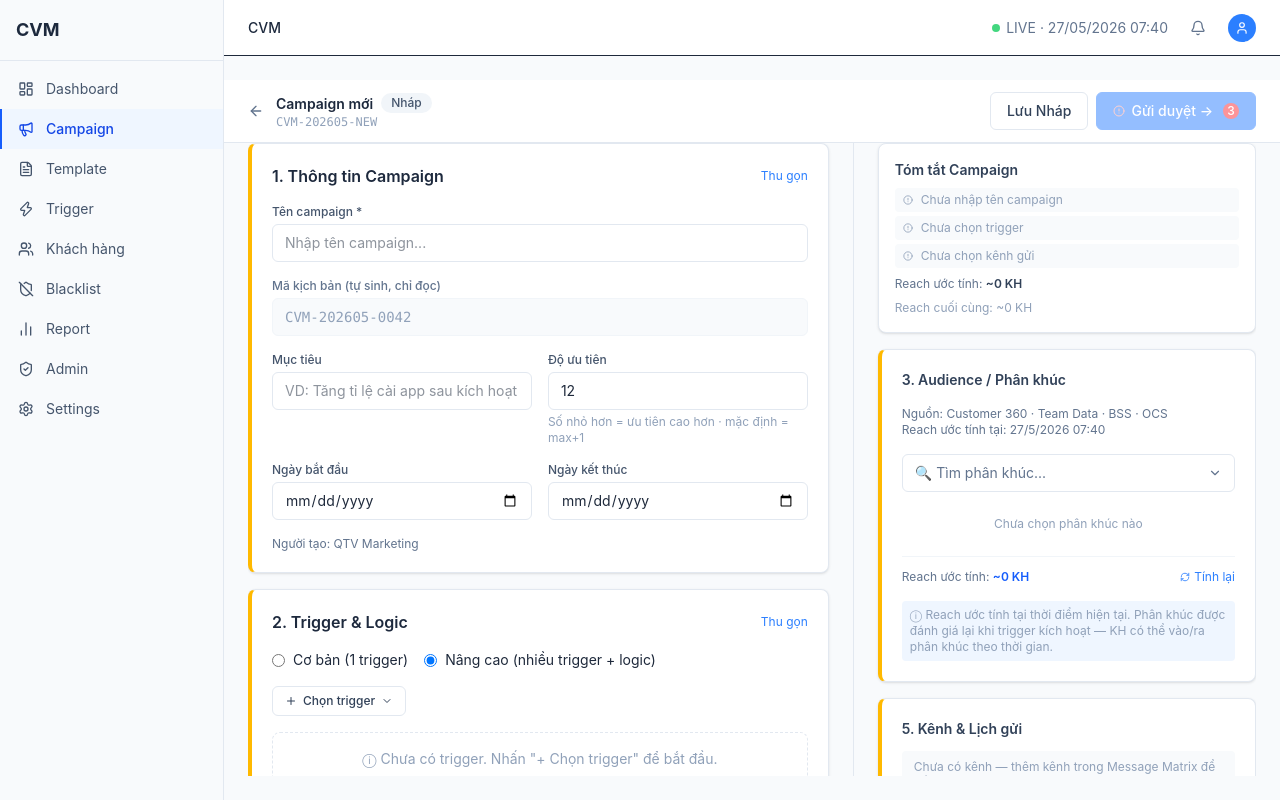
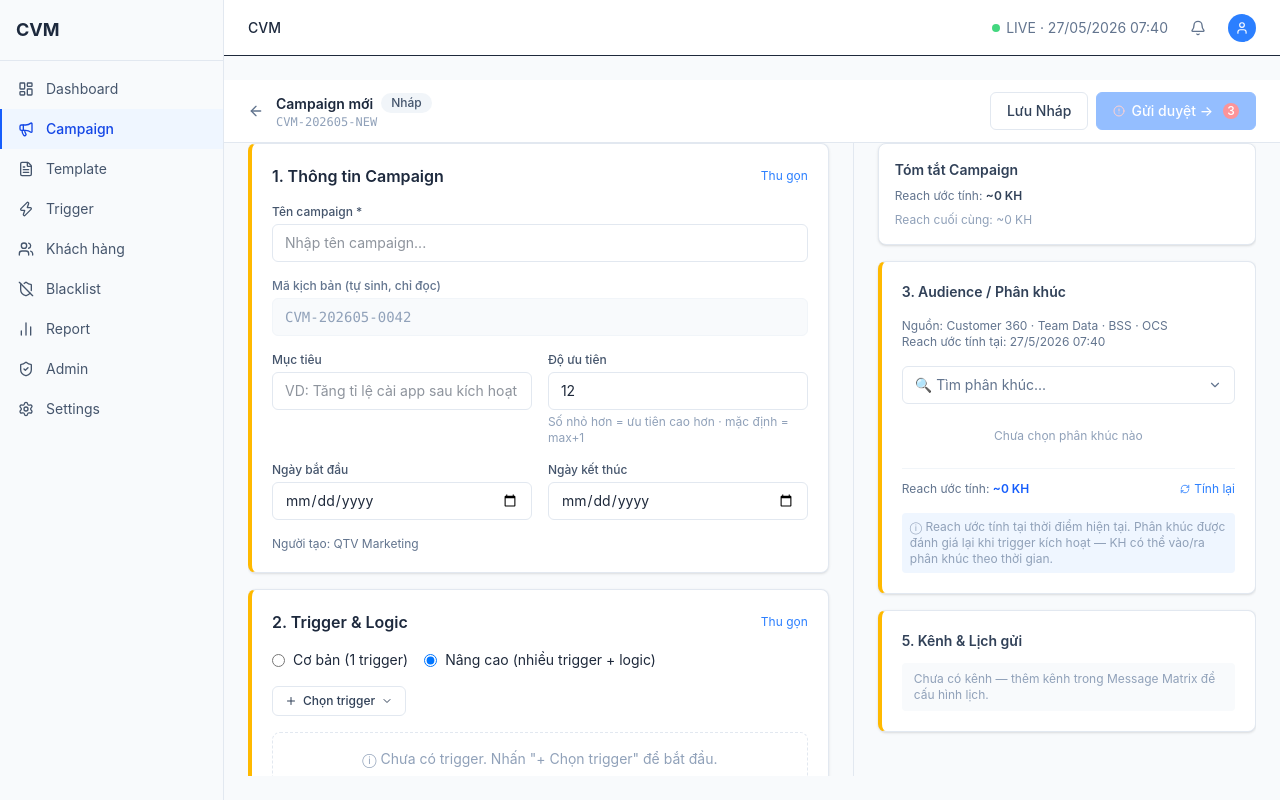
Before and after one commit to Dungbtmu/cvm-ui, a React (Vite) app: page /campaigns/new in a window 1280 px wide. Built offline with nearby package versions, Linux system fonts and the light colour scheme.

Commit message:
ux(campaign-builder): ẩn issue list khi chưa tương tác — panel tóm tắt trắng lúc mở mới
Co-Authored-By: Claude Sonnet 4.6 <noreply@anthropic.com>

```diff
--- a/src/pages/CampaignBuilder.tsx
+++ b/src/pages/CampaignBuilder.tsx
@@ -1509,10 +1509,10 @@ export function CampaignBuilder() {
           {/* Summary */}
           <Card className="space-y-2">
             <div className="text-sm font-semibold text-slate-700">Tóm tắt Campaign</div>
-            {issues.length > 0 ? (
+            {!touched ? null : issues.length > 0 ? (
               <div className="space-y-1">
                 {issues.map((issue, i) => (
-                  <div key={i} className={`flex items-center gap-2 text-xs rounded px-2 py-1 ${touched ? 'text-red-600 bg-red-50' : 'text-slate-400 bg-slate-50'}`}>
+                  <div key={i} className="flex items-center gap-2 text-xs text-red-600 bg-red-50 rounded px-2 py-1">
                     <AlertCircle size={10} /> {issue}
                   </div>
                 ))}
```
